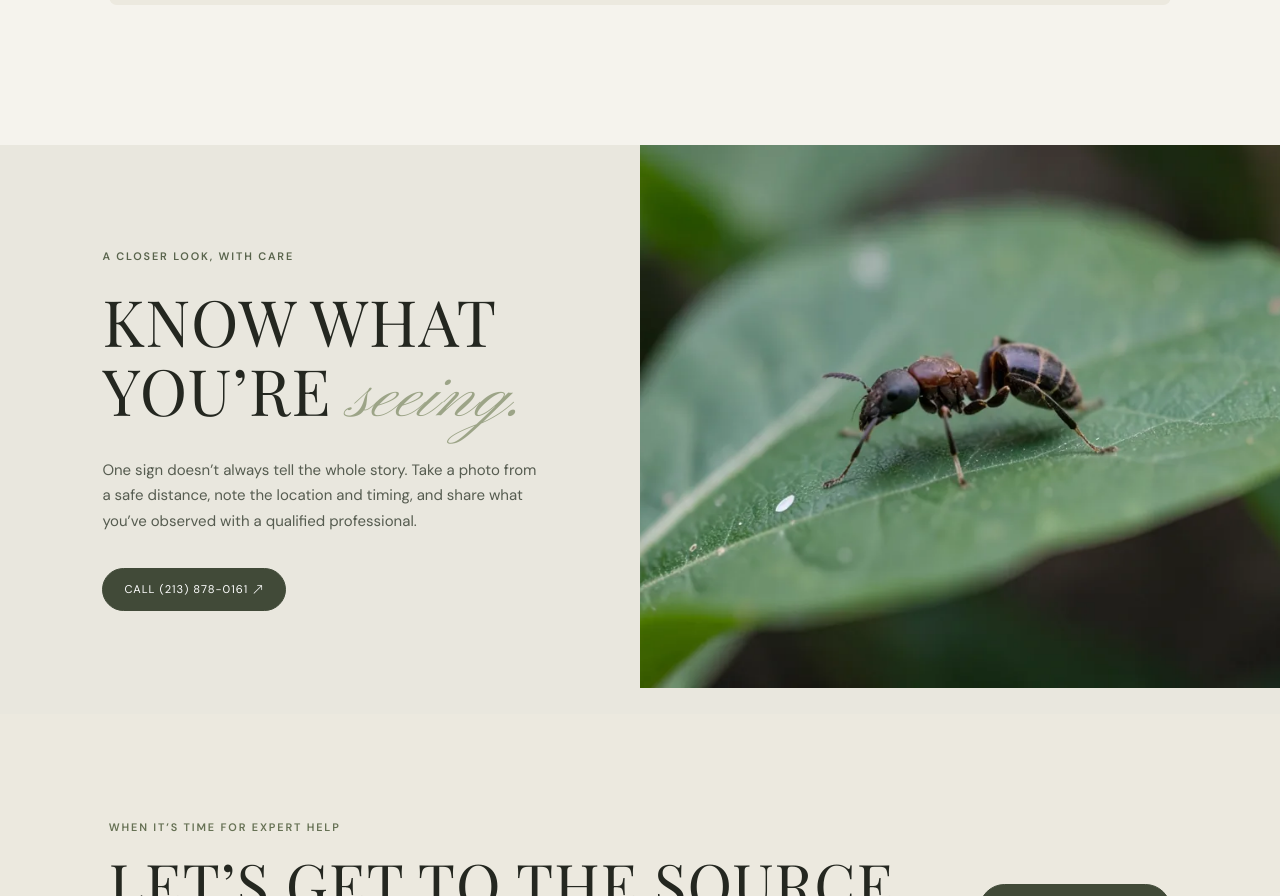
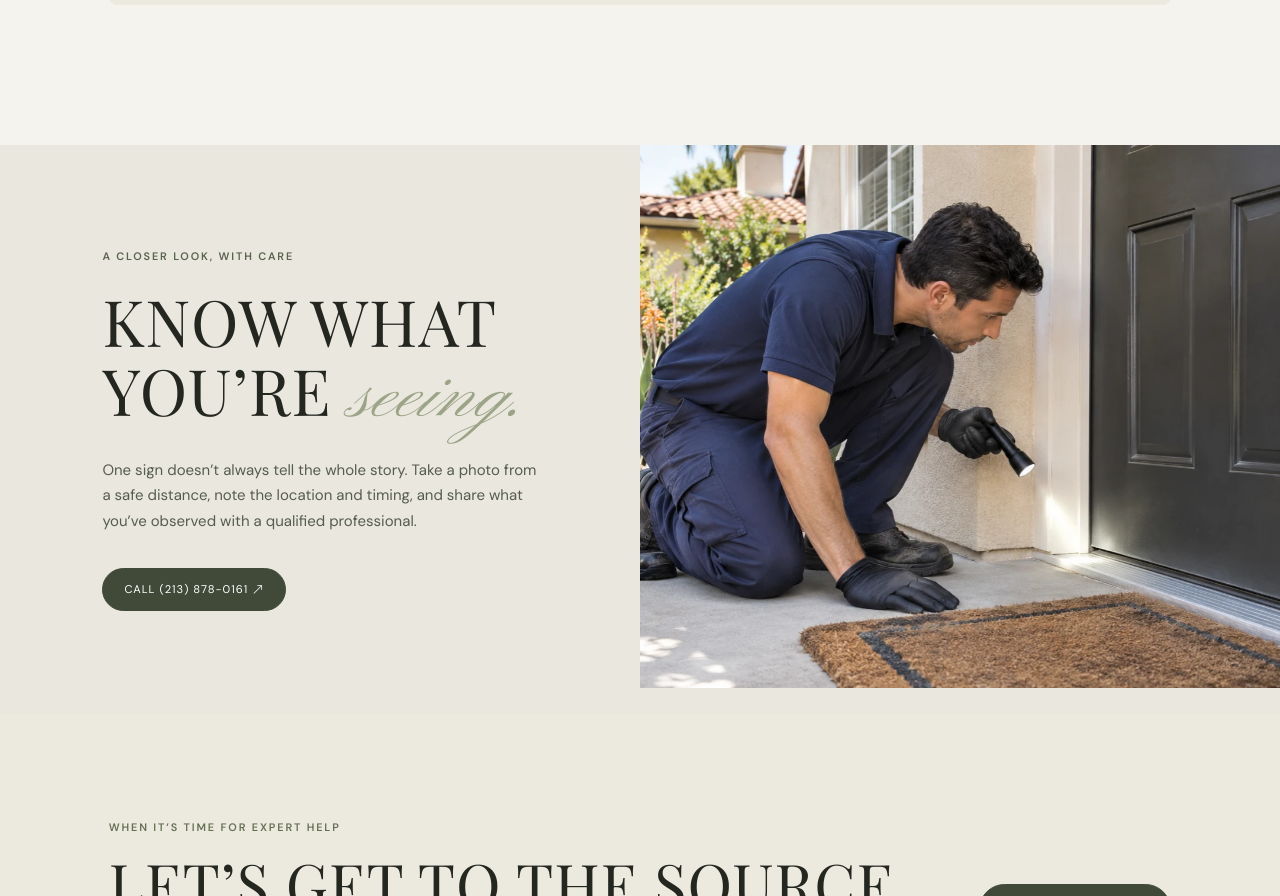
Before and after one commit to gregsimonds-boop/Survival, a plain HTML site: page index.html in a window 1280 px wide. Shown: the part 5236-6132 px from the top of the page. Drawn offline with nearby package versions, Linux system fonts and the light colour scheme.

Commit message:
Add files via upload

```diff
--- a/index.html
+++ b/index.html
@@ -270,7 +270,7 @@ footer .site-logo{width:290px}
         <p>One sign doesn’t always tell the whole story. Take a photo from a safe distance, note the location and timing, and share what you’ve observed with a qualified professional.</p>
         <a class="btn-olive" href="tel:+12138780161">Call (213) 878-0161 <i class="bi bi-arrow-up-right"></i></a>
       </div>
-      <div class="feature-image"><img src="images/home-04.webp" alt="Ant moving along a leaf in a garden" data-parallax loading="lazy"></div>
+      <div class="feature-image"><img src="images/residential-pest-inspection.webp" alt="Illustrative professional inspecting an exterior door for pest entry points" data-parallax loading="lazy"></div>
     </section>
 
     <section class="cta-band" id="prepare">
```
Also changed, not shown: images/residential-pest-inspection.webp (added).
